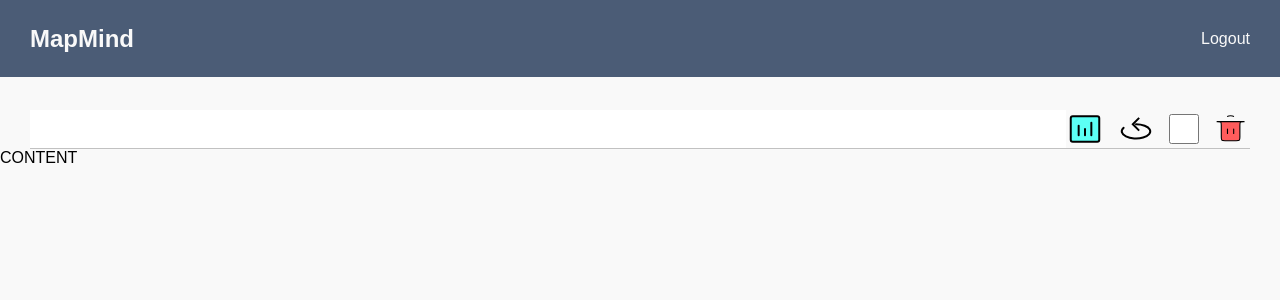
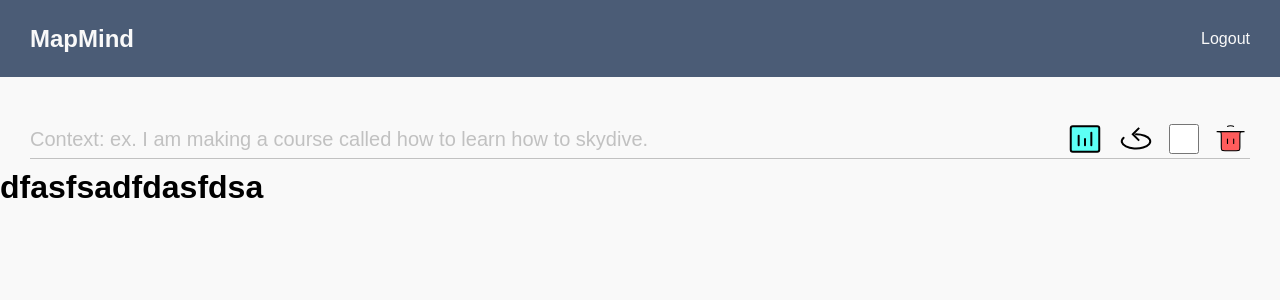
Before and after one commit to firasmlt/MapMind, a React (Create React App) app in the folder client/: page / in a window 1280 px wide. Shown: the top 300 px of the page. Built offline with nearby package versions, Linux system fonts and the light colour scheme.

Commit message:
fixing input styling in toolbar component

```diff
--- a/client/src/components/Content.js
+++ b/client/src/components/Content.js
@@ -1,7 +1,10 @@
+import { useEffect, useState } from "react";
 import styles from "./Content.module.css";
 
 function Content() {
-  return <div className={styles.content}>CONTENT</div>;
+  const [content, setContent] = useState("");
+  useEffect(() => setContent(`dfasfsadfdasfdsa`), []);
+  return <h1>{content}</h1>;
 }
 
 export default Content;
--- a/client/src/components/ToolBar.js
+++ b/client/src/components/ToolBar.js
@@ -6,7 +6,10 @@ import Trash from "../images/Trash_duotone_line.svg";
 function ToolBar() {
   return (
     <div className={styles.toolbar}>
-      <input type="text" />
+      <input
+        type="text"
+        placeholder="Context: ex. I am making a course called how to learn how to skydive."
+      />
       <div className={styles.tools}>
         <img src={Chart} width="38px" />
         <img src={Circle} width="38px" />
--- a/client/src/components/ToolBar.module.css
+++ b/client/src/components/ToolBar.module.css
@@ -2,7 +2,7 @@
   height: 72px;
   display: flex;
   border-bottom: 1px solid #c1c1c1;
-  margin: 0 30px;
+  margin: 10px 30px;
   align-items: flex-end;
   justify-content: space-between;
 }
@@ -14,6 +14,12 @@
   width: 100%;
   outline: none;
   border: none;
+  background-color: inherit;
+}
+
+.toolbar > input::placeholder {
+  color: #c1c1c1;
+  opacity: 1;
 }
 
 .tools {
```
